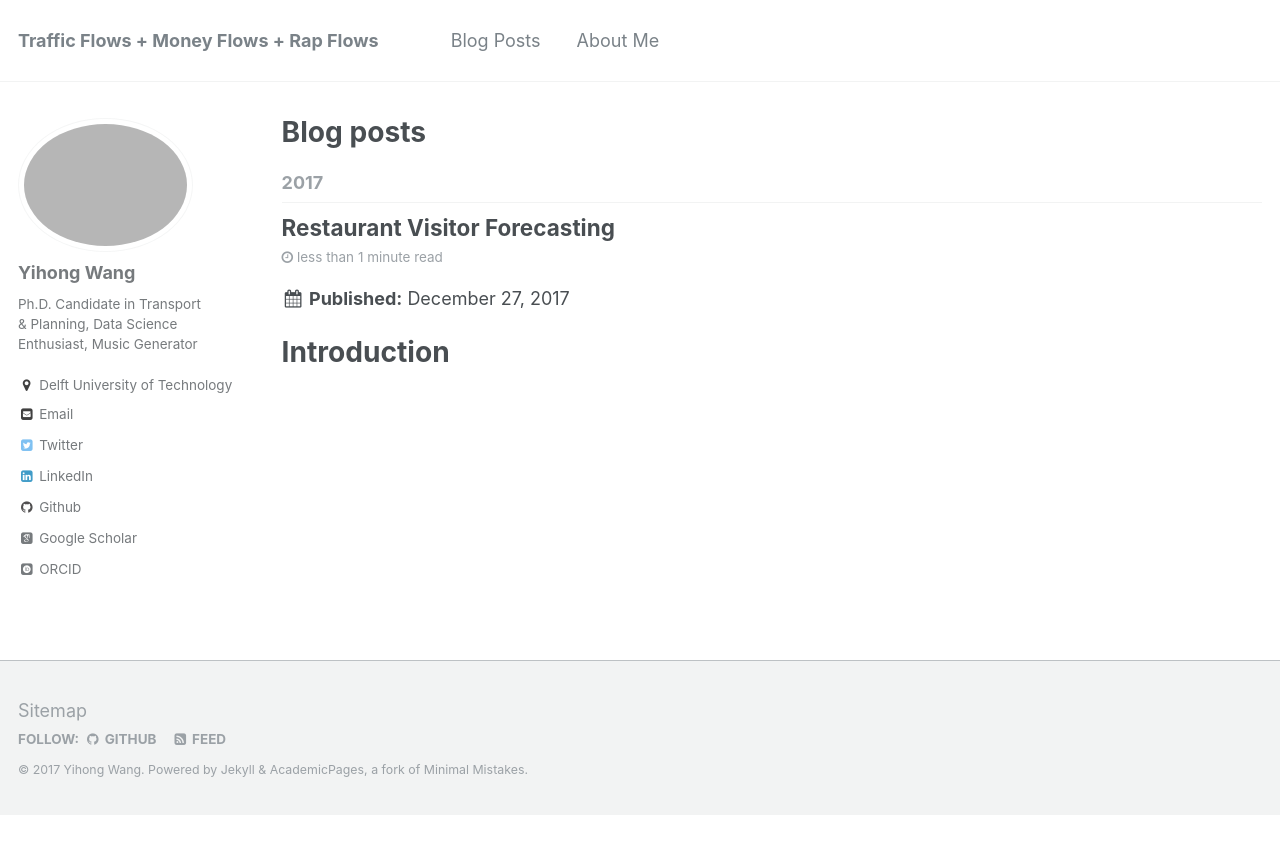
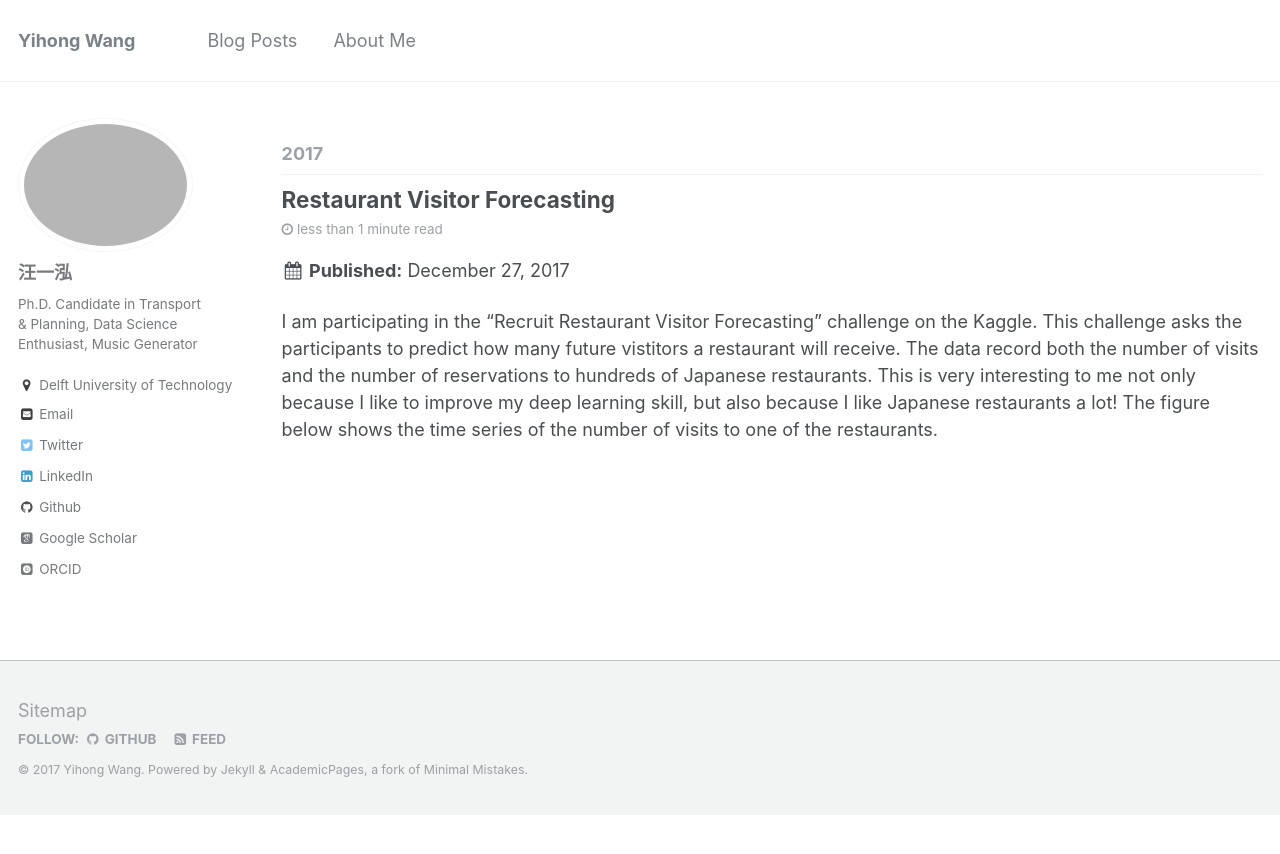
Before and after one commit to bellowswang/bellowswang.github.io, a Jekyll site: the page built from _pages/year-archive.html, in a window 1280 px wide. Shown: the top 854 px of the page. Built offline with Jekyll 4.4.1, drawn with Linux system fonts in a browser that asks for light colours; some web fonts are replaced.

Commit message:
Initial commit

```diff
--- a/_config.yml
+++ b/_config.yml
@@ -7,7 +7,7 @@
 
 # Site Settings
 locale                   : "en-US"
-title                    : "Traffic Flows + Money Flows + Rap Flows"
+title                    : "Yihong Wang"
 title_separator          : "-"
 name                     : &name "Yihong Wang"
 description              : &description "personal description"
@@ -78,7 +78,7 @@
 
 # Site Author
 author:
-  name             : "Yihong Wang"
+  name             : "汪一泓"
   avatar           : "IMG_9763.JPG"
   bio              : "Ph.D. Candidate in Transport & Planning, Data Science Enthusiast, Music Generator"
   location         : "Delft University of Technology"
--- a/_pages/year-archive.html
+++ b/_pages/year-archive.html
@@ -1,7 +1,7 @@
 ---
 layout: archive
 permalink: /year-archive/
-title: "Blog posts"
+title: ""
 author_profile: true
 redirect_from:
   - /wordpress/blog-posts/
--- a/_posts/2017-12-27-blog-post-1.md
+++ b/_posts/2017-12-27-blog-post-1.md
@@ -9,9 +9,6 @@
   - visualization
 ---
 
-Introduction
-======
-
 I am participating in the "Recruit Restaurant Visitor Forecasting" challenge on the Kaggle. This challenge asks the participants to predict how many future vistitors a restaurant will receive. The data record both the number of visits and the number of reservations to hundreds of Japanese restaurants. This is very interesting to me not only because I like to improve my deep learning skill, but also because I like Japanese restaurants a lot! The figure below shows the time series of the number of visits to one of the restaurants.
 
 ![alt text](https://github.com/bellowswang/bellowswang.github.io/raw/master/images/ts20171227.jpeg)
```
